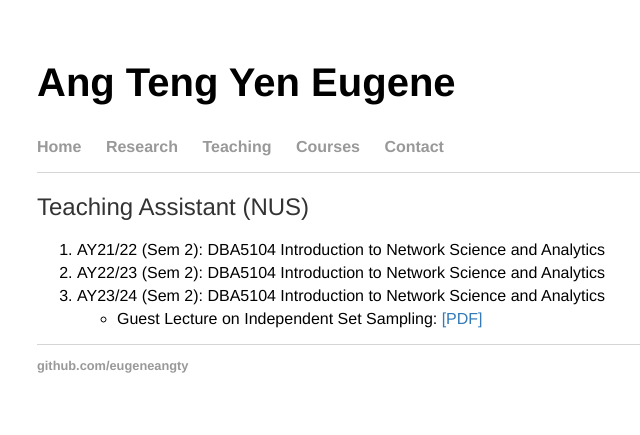
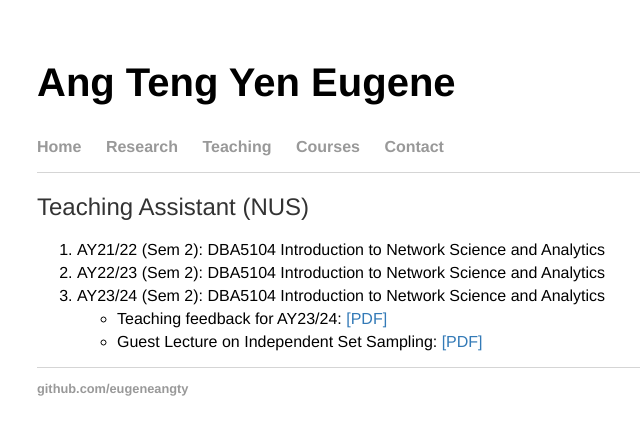
Before and after one commit to eugeneangty/eugeneangty.github.io, a Jekyll site: the page built from teaching/index.html, in a window 1280 px wide. Shown: the top 435 px of the page, without its empty margins (91-731 px from the left). Built offline with Jekyll 4.4.1, drawn with Linux system fonts in a browser that asks for light colours.

Commit message:
Update index.html

```diff
--- a/teaching/index.html
+++ b/teaching/index.html
@@ -10,6 +10,7 @@ title: Ang Teng Yen Eugene
 	<li>AY22/23 (Sem 2): DBA5104 Introduction to Network Science and Analytics</li>
 	<li>AY23/24 (Sem 2): DBA5104 Introduction to Network Science and Analytics</li>
 	<ul>
+		<li> Teaching feedback for AY23/24: <a href="/teaching/DBA5104 TA Evaluation Questionnaire AY2324.pdf" target="_blank">[PDF]</a></li>
 		<li> Guest Lecture on Independent Set Sampling: <a href="/research/Independent Set Sampling.pdf" target="_blank">[PDF]</a></li>
 	<ul>
   </ol>
```
